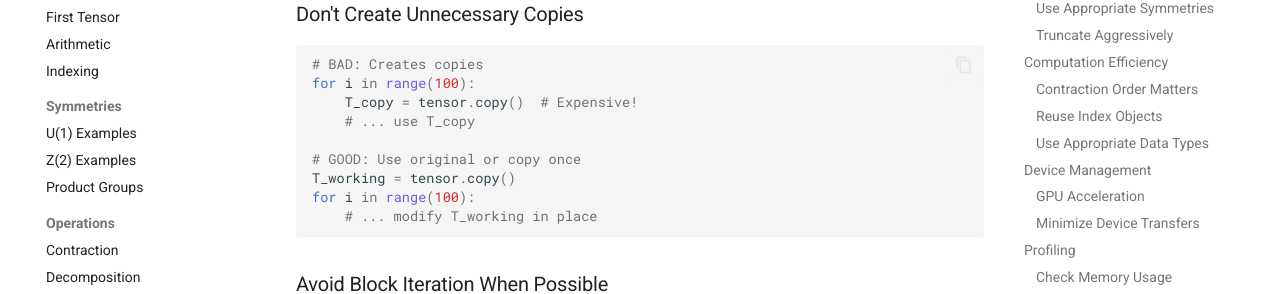
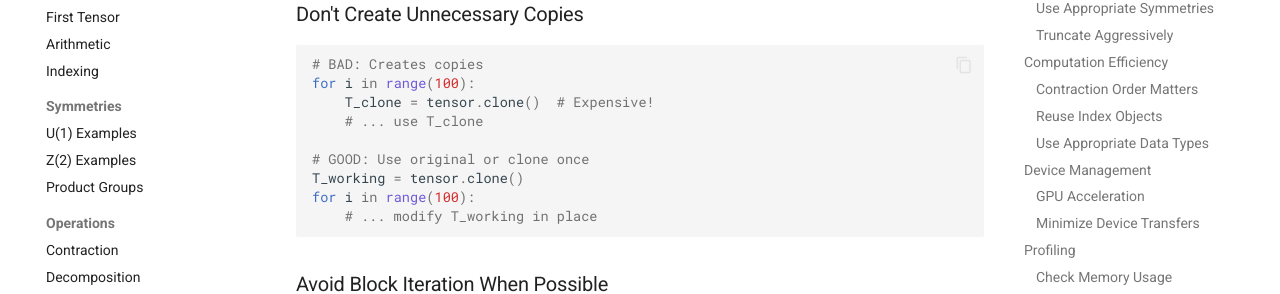
Before and after one commit to Ideogenesis-AI/Nicole, an MkDocs documentation site: the page built from docs/examples/advanced/performance.md, in a window 1280 px wide and 900 px high, scrolled down 3718 px. Shown: the part 167-461 px from the top of the window. Built offline with MkDocs 1.6.1 and Material for MkDocs 9.7.7, drawn with Linux system fonts in a browser that asks for light colours; comment, search, counter and statistics services are not loaded; the version menu is left out.

Commit message:
Update performance documentation to replace 'copy()' with 'clone()' for tensor manipulation examples
This commit revises the performance documentation to enhance clarity by substituting instances of the 'copy()' method with 'clone()'. This change aligns with previous updates and emphasizes the importance of using 'clone()' for in-place modifications, improving user understanding of tensor operations in the Nicole library.

````diff
--- a/docs/examples/advanced/performance.md
+++ b/docs/examples/advanced/performance.md
@@ -180,11 +180,11 @@ if torch.cuda.is_available():
 ```python
 # BAD: Creates copies
 for i in range(100):
-    T_copy = tensor.copy()  # Expensive!
-    # ... use T_copy
+    T_clone = tensor.clone()  # Expensive!
+    # ... use T_clone
 
-# GOOD: Use original or copy once
-T_working = tensor.copy()
+# GOOD: Use original or clone once
+T_working = tensor.clone()
 for i in range(100):
     # ... modify T_working in place
 ```
````
